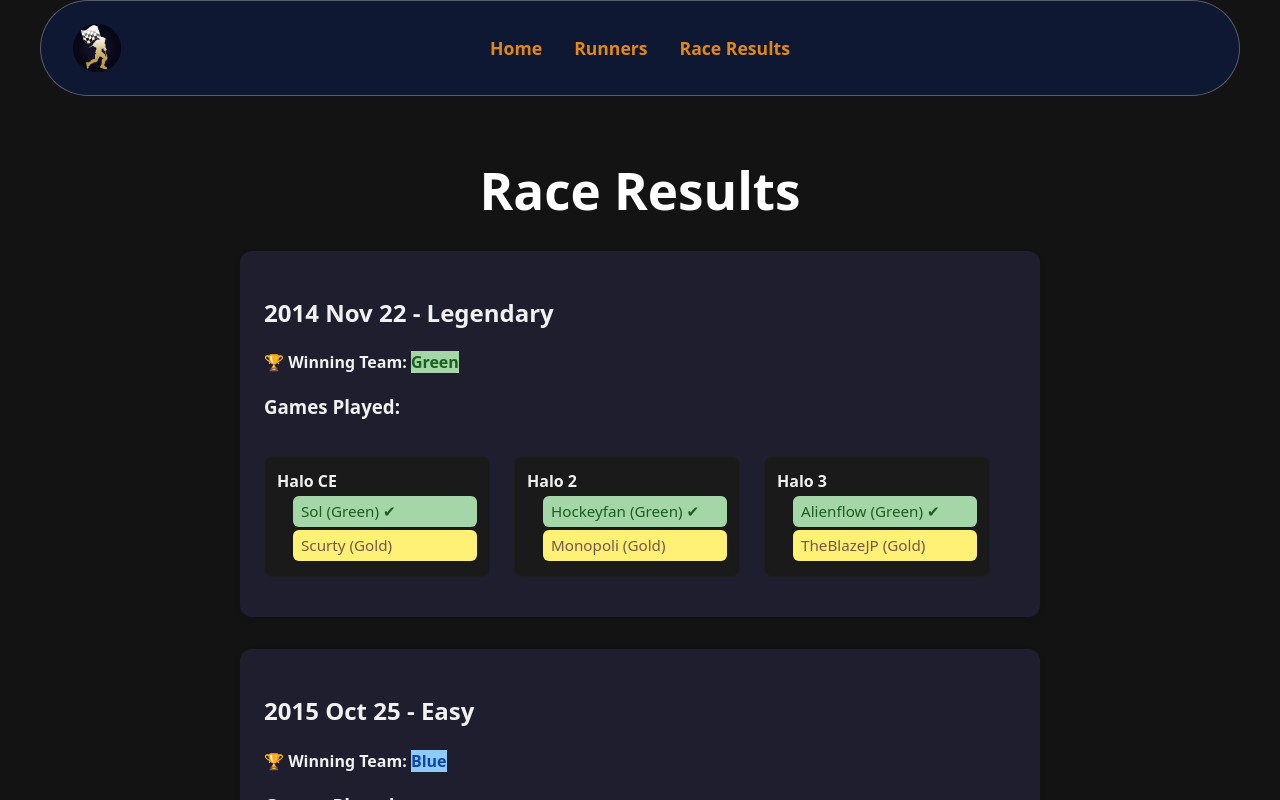
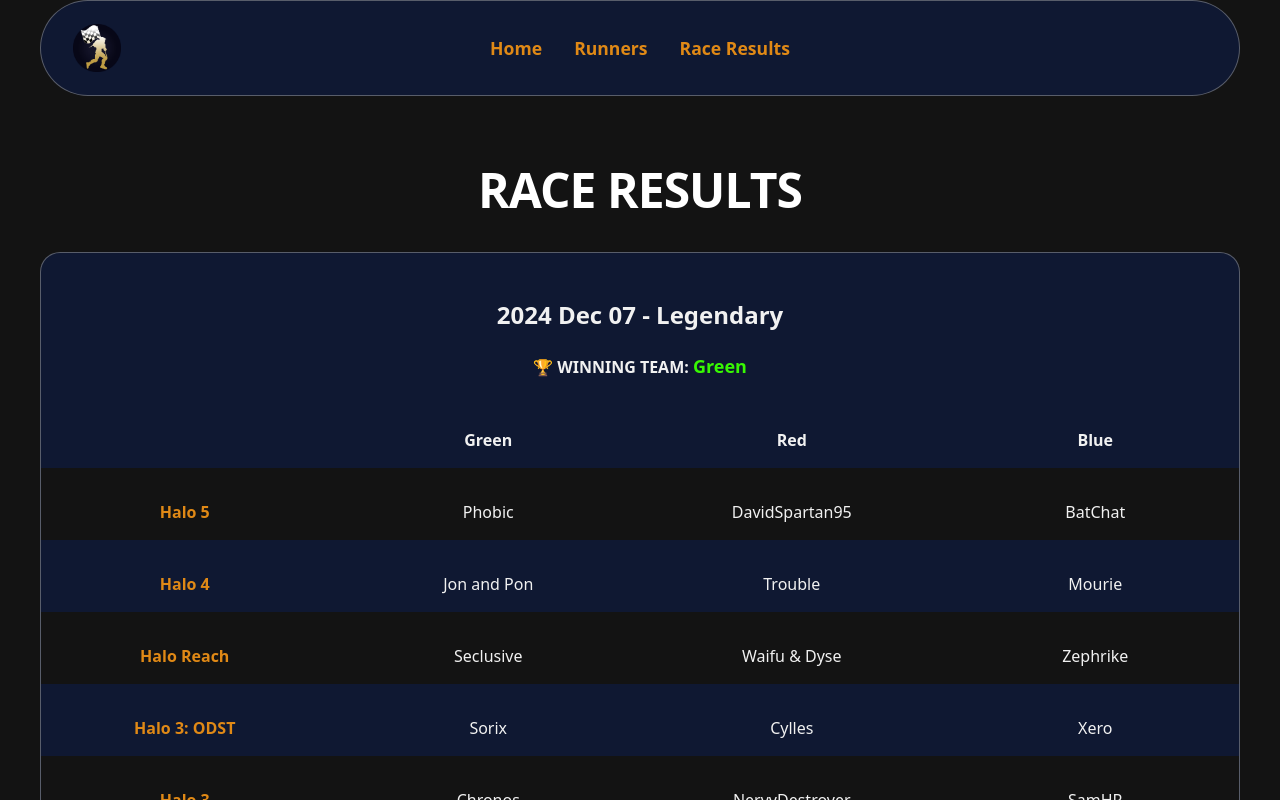
Before and after one commit to DavidSpartan95/HaloracesWeb, a Vue app in the folder haloraces-web/: page /#/race-results in a window 1280 px wide. Shown: the top 800 px of the page. Built offline with nearby package versions, Linux system fonts and the light colour scheme.

Commit message:
New: Race Results UI

```diff
--- a/haloraces-web/src/views/RaceResults.vue
+++ b/haloraces-web/src/views/RaceResults.vue
@@ -1,11 +1,7 @@
 <template>
   <div class="race-results">
-    <h1 class="title">Race Results</h1>
-    <div
-      v-for="event in relayEvents"
-      :key="event.year"
-      class="event-card"
-    >
+    <h1 class="title">RACE RESULTS</h1>
+    <div v-for="event in sortedRelayEvents" :key="event.year" class="event-card">
       <h2>{{
         new Date(event.date).toLocaleDateString('en-US', {
           year: 'numeric',
@@ -14,31 +10,48 @@
         }).replace(/(\w+) (\d+), (\d+)/, '$3 $1 $2')
       }} - {{ event.difficulty }}</h2>
       <p class="winner">
-        🏆 Winning Team:
+        🏆 WINNING TEAM:
         <span :class="teamClass(event.winningTeam)">{{ event.winningTeam }}</span>
       </p>
 
+      <!-- Header row with team names -->
+      <div class="game-results-grid" :style="{
+        display: 'grid',
+        gridTemplateColumns: `repeat(${1 + event.teamResults.length}, 1fr)`
+      }">
+        <strong></strong> <!-- Placeholder for game name column -->
+        <strong v-for="team in event.teamResults" :key="team.name">{{ team.name }}</strong>
+      </div>
+
+      <!-- Game rows -->
+
+      <div v-for="(game, index) in event.playedGames" :key="game" :class="['game-results-grid', index % 2 === 0 ? 'bg-black' : 'bg-blue']" :style="{
+        display: 'grid',
+        gridTemplateColumns: `repeat(${1 + uniqueTeamsForGame(event.playerResults, game).length}, 1fr)`
+      }">
+        <strong class = "game-name">{{ game }}</strong>
+        <span v-for="player in playersForGame(event.playerResults, game)" :key="player.name">
+          {{ player.name }}
+        </span>
+      </div>
+
+
+      <!--
 <div class="games-list">
-        <h3>Games Played:</h3>
         <div class="games-horizontal">
-          <div
-            class="game"
-            v-for="game in event.playedGames"
-            :key="game"
-          >
+          <div class="game" v-for="game in event.playedGames" :key="game">
             <strong>{{ game }}</strong>
             <div class="players">
-              <div
-                v-for="player in playersForGame(event.playerResults, game)"
-                :key="player.name + game"
-                :class="['player-item', teamClass(player.team)]"
-              >
+              <div v-for="player in playersForGame(event.playerResults, game)" :key="player.name + game"
+                :class="['player-item', teamClass(player.team)]">
                 {{ player.name }} ({{ player.team }}) <span v-if="player.win">✔</span>
               </div>
             </div>
           </div>
         </div>
       </div>
+-->
+
     </div>
   </div>
 </template>
@@ -48,8 +61,20 @@
 import { relayEvents } from '../data/relayEvents'
 import type { Game, PlayerResult, TeamName } from '../data/relayEvents'
 
+const sortedRelayEvents = [...relayEvents].sort(
+  (a, b) => b.date.getTime() - a.date.getTime()
+)
+
 function playersForGame(playerResults: PlayerResult[], game: Game): PlayerResult[] {
   return playerResults.filter(player => player.playedGames.includes(game))
+}
+function uniqueTeamsForGame(playerResults: PlayerResult[], game: Game): TeamName[] {
+  const teams = new Set(
+    playerResults
+      .filter(player => player.playedGames.includes(game))
+      .map(player => player.team)
+  );
+  return Array.from(teams);
 }
 
 function teamClass(team: TeamName) {
@@ -64,25 +89,51 @@
 </script>
 
 <style scoped>
+.bg-black {
+  background: #131313;
+}
+.game-results-grid {
+  display: grid;
+  grid-template-columns: 1fr 1fr 1fr 1fr 1fr;
+
+  width: 100%;
+  font-size: 1.0rem;
+
+  column-gap: 1rem;
+
+  padding-bottom: 1rem;
+  padding-top: 32px;
+  align-items: center;
+}
+
 .race-results {
   padding: 2rem;
-  max-width: 800px;
+  max-width: 1200px;
   margin: 0 auto;
 }
 
 .title {
+  color: #FFF;
   text-align: center;
+  font-size: 48px;
+  font-style: normal;
+  font-weight: 630;
+  line-height: 60px;
+
+  letter-spacing: -0.96px;
   margin-bottom: 2rem;
 }
 
 .event-card {
-  background-color: #1e1e2f;
   color: #f1f1f1;
-  padding: 1.5rem;
+  padding-top: 1.5rem;
+  padding-bottom: 48px;
   border-radius: 12px;
   margin-bottom: 2rem;
-  box-shadow: 0 2px 6px rgba(0,0,0,0.1);
-  transition: background-color 0.3s, color 0.3s;
+  border-radius: 20px;
+  border: 1px solid rgba(161, 161, 161, 0.50);
+  background: #0F1832;
+  text-align: center;
 }
 
 .winner {
@@ -103,10 +154,11 @@
   padding: 0.75rem;
   min-width: 200px;
   flex-shrink: 0;
-  background: #1a1a1a;
 }
 
-
+.game-name{
+  color: #E08916;
+}
 .games-list {
   margin-top: 1rem;
 }
@@ -124,42 +176,52 @@
 
 /* Team Colors - work in both themes */
 .green-team {
-  background-color: #a5d6a7;
-  color: #1b5e20;
+  color: #38F803;
+  font-weight: bold;
+  font-size: large;
 }
+
 .gold-team {
-  background-color: #fff176;
-  color: #795548;
+  color: #FFFF00;
+  font-weight: bold;
+  font-size: large;
 }
+
 .red-team {
-  background-color: #ef9a9a;
-  color: #b71c1c;
+  color: #FF3131;
+  font-weight: bold;
+  font-size: large;
 }
+
 .blue-team {
-  background-color: #90caf9;
-  color: #0d47a1;
+  color: #05b0ff;
+  font-weight: bold;
+  font-size: large;
 }
 
 /* 🌙 Dark mode support */
 @media (prefers-color-scheme: dark) {
   .event-card {
-    background-color: #1e1e2f;
+    background-color: #0F1832;
     color: #f1f1f1;
-    box-shadow: 0 2px 6px rgba(0,0,0,0.6);
+    box-shadow: 0 2px 6px rgba(0, 0, 0, 0.6);
   }
 
   .green-team {
     background-color: #2e7d32;
     color: #c8e6c9;
   }
+
   .gold-team {
     background-color: #bfa73f;
     color: #fff8e1;
   }
+
   .red-team {
     background-color: #c62828;
     color: #ffcdd2;
   }
+
   .blue-team {
     background-color: #1565c0;
     color: #bbdefb;
```
Lines whose indentation alone changed are shown as unchanged.
